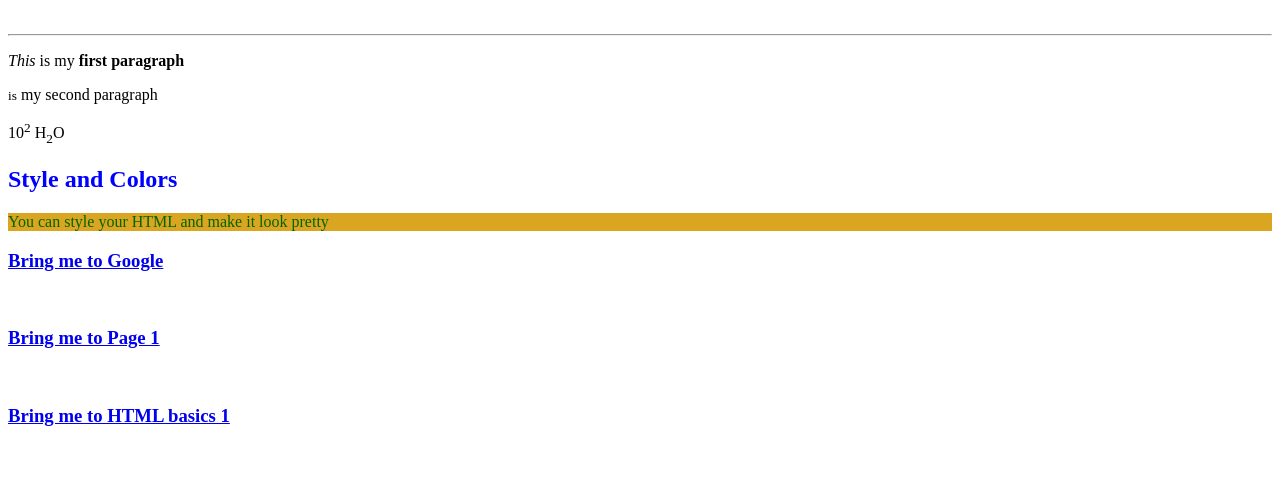
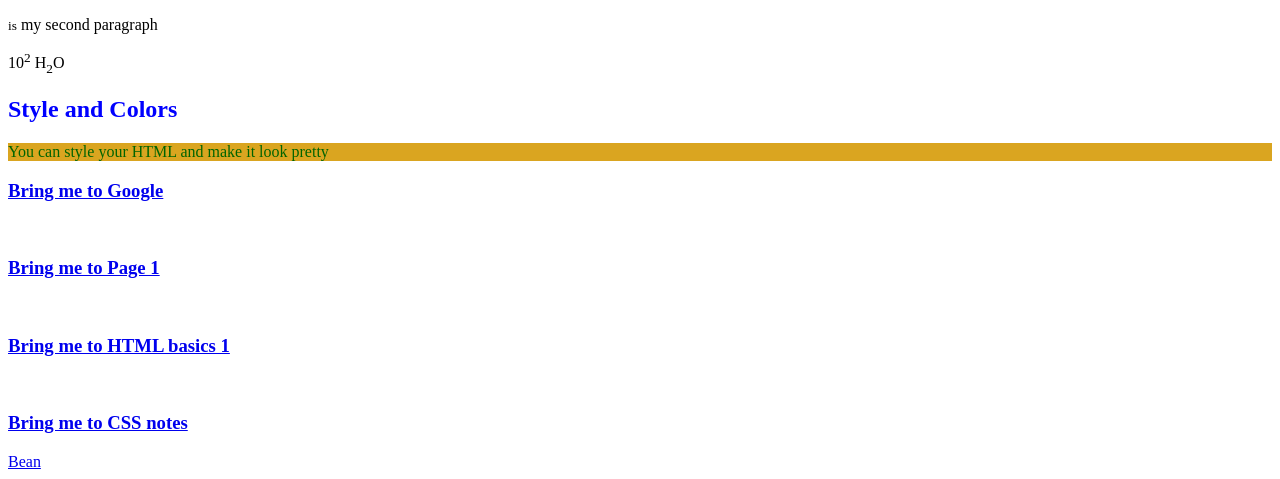
Before and after one commit to sh960440/sh960440.github.io, a plain HTML site: page copy.html in a window 1280 px wide. Shown: the top 479 px of the page. Drawn offline with Linux system fonts and the light colour scheme.

Commit message:
HTML Note Update

```diff
--- a/copy.html
+++ b/copy.html
@@ -25,11 +25,6 @@
             </article>
         </main>
 
-        <br/> <!-- br/: line break，換行 -->
-        <hr/> <!-- hr/: 水平分隔線 -->
-        <p> <!-- p: 囊括一個段落的tag -->
-            <i>This</i> is my <b>first paragraph</b> <!-- i:斜體 b: 粗體 -->
-        </p>
         <p>
             <small>is</small> my second paragraph <!-- small: 讓字體稍微變小 -->
         </p>
```
Also changed, not shown: html-basics/html-part1.html (+4 -0 lines).
